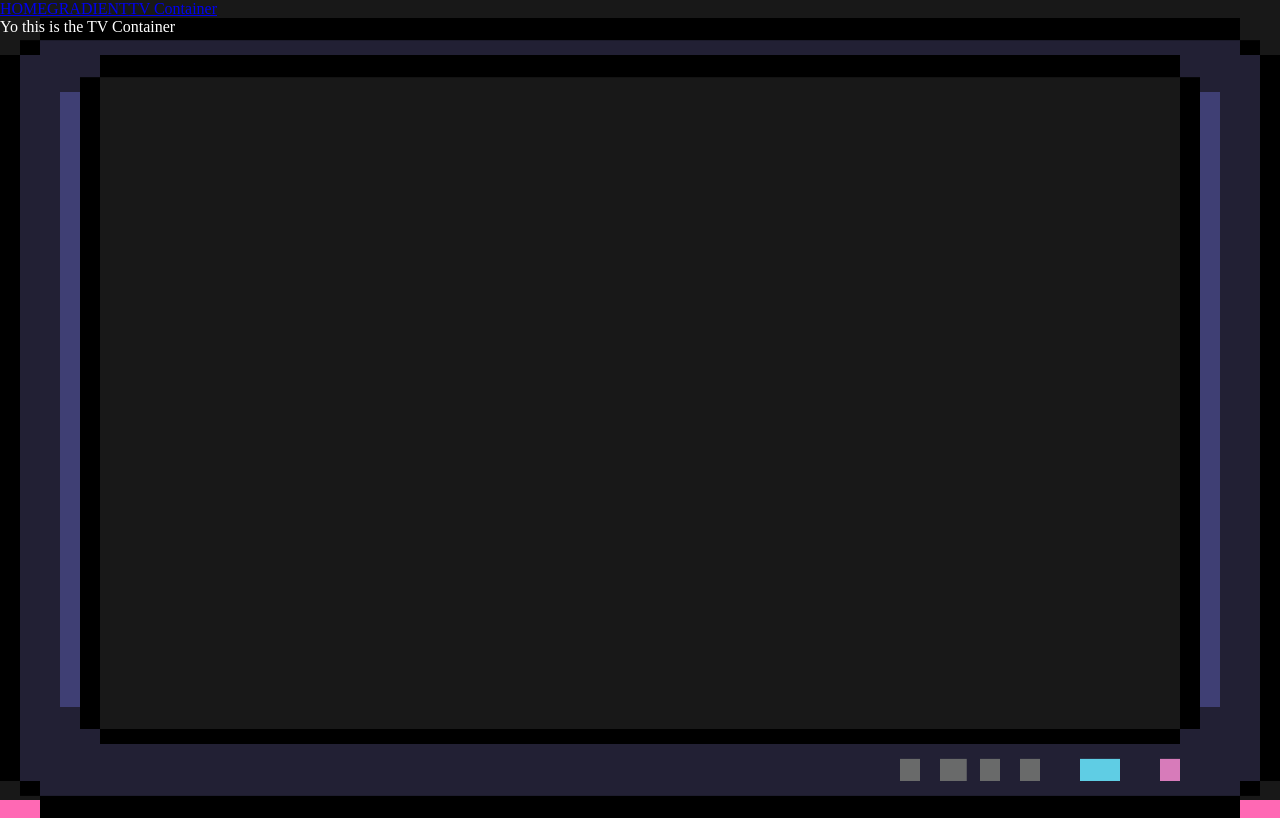
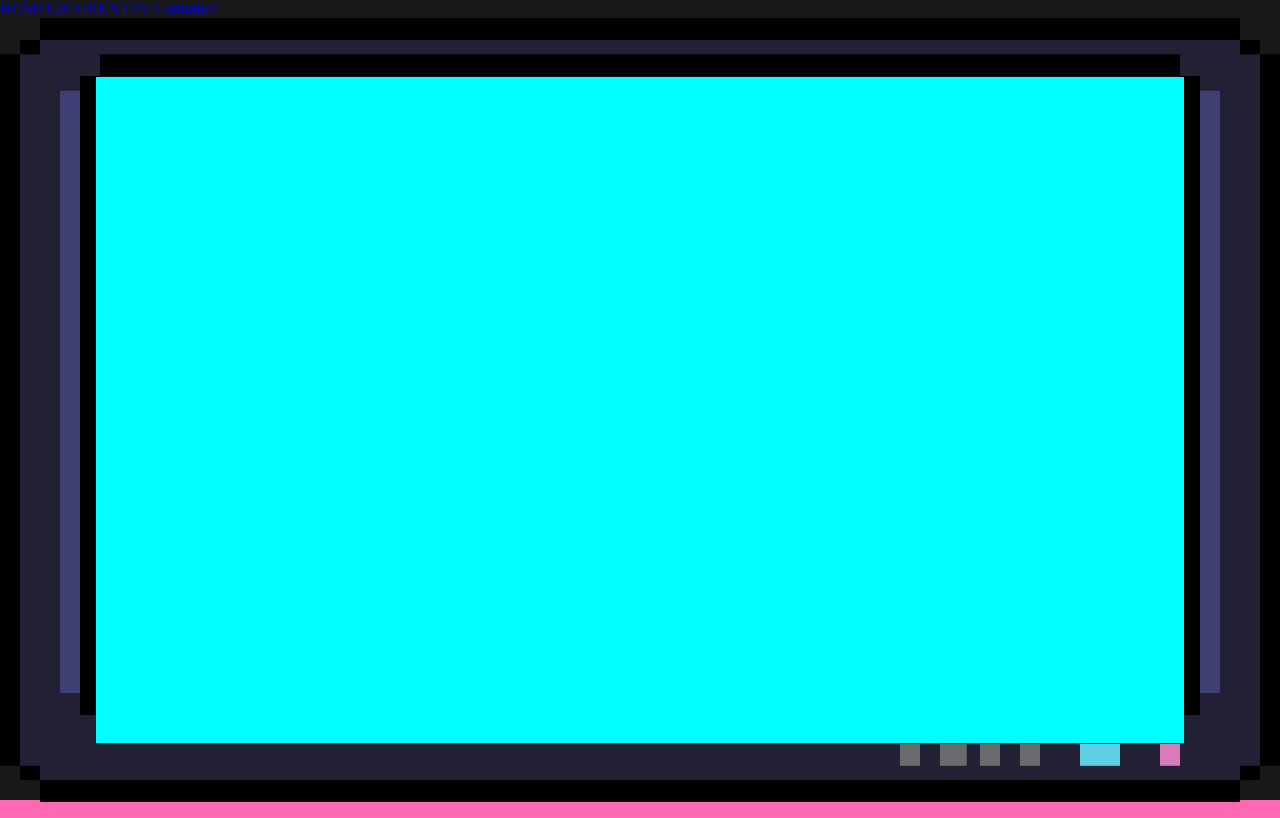
Before and after one commit to xpectro93/b_test, a React (Create React App) app in the folder frontend/: page /tv-container in a window 1280 px wide. Built offline with nearby package versions, Linux system fonts and the light colour scheme.

Commit message:
partly working screen size

```diff
--- a/frontend/src/components/tvContainer/tvContainer.css
+++ b/frontend/src/components/tvContainer/tvContainer.css
@@ -1,8 +1,15 @@
 .tv-container {
     width: 100%;
-    height:100%;
+    height:98%;
     background-image: url("../../assets/tv.png");
     /* background-color: #cccccc; */
     background-size: 100% 100%;
     background-repeat: no-repeat;
+    display:flex;
 }
+.screen {
+    width:85%;
+    height:85%;
+    background-color: aqua;
+    margin:auto auto;
+}
--- a/frontend/src/components/tvContainer/tvContainer.js
+++ b/frontend/src/components/tvContainer/tvContainer.js
@@ -3,7 +3,7 @@ import './tvContainer.css'
 export default function TvContainer() {
     return(
         <div className="tv-container">
-            Yo this is the TV Container
+            <div className="screen"></div>
         </div>
     )
 }
```
Also changed, not shown: 1 other file (tests, documents, lock files or other folders).
